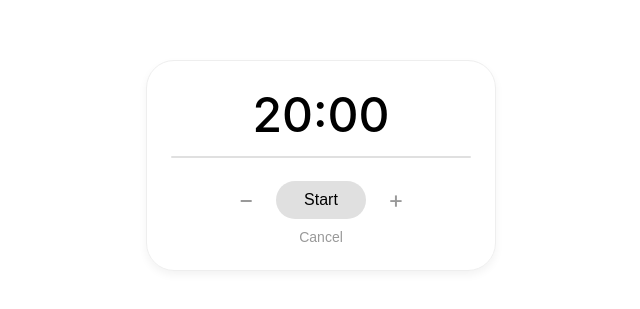
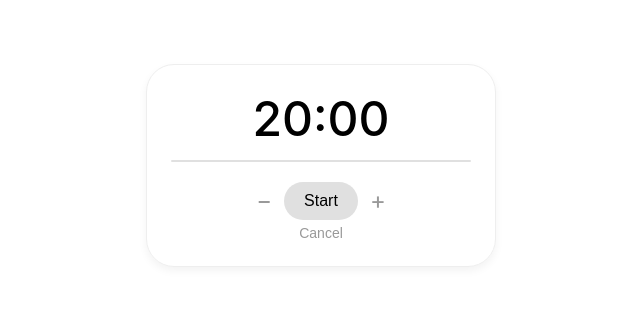
Before and after one commit to spotlightmethods/countdown-timer, a plain HTML site: page index.html in a window 1280 px wide. Shown: the part 235-544 px from the top of the page, 319-959 px from the left. Drawn offline with Linux system fonts and the light colour scheme.

Commit message:
Update style.css

```diff
--- a/style.css
+++ b/style.css
@@ -43,7 +43,6 @@ body {
   user-select: none;
   cursor: pointer;
   line-height: 1;
-  padding: 10px;
 }
 
 .adjust-symbol:hover {
@@ -51,7 +50,7 @@ body {
 }
 
 #start-btn {
-  padding: 10px 28px;
+  padding: 10px 20px;
   font-size: 16px;
   font-weight: 500;
   border: none;
@@ -67,7 +66,7 @@ body {
 }
 
 #cancel-btn {
-  margin-top: 6px;
+  margin-top: 4px;
   font-size: 14px;
   color: #999;
   background: none;
```
